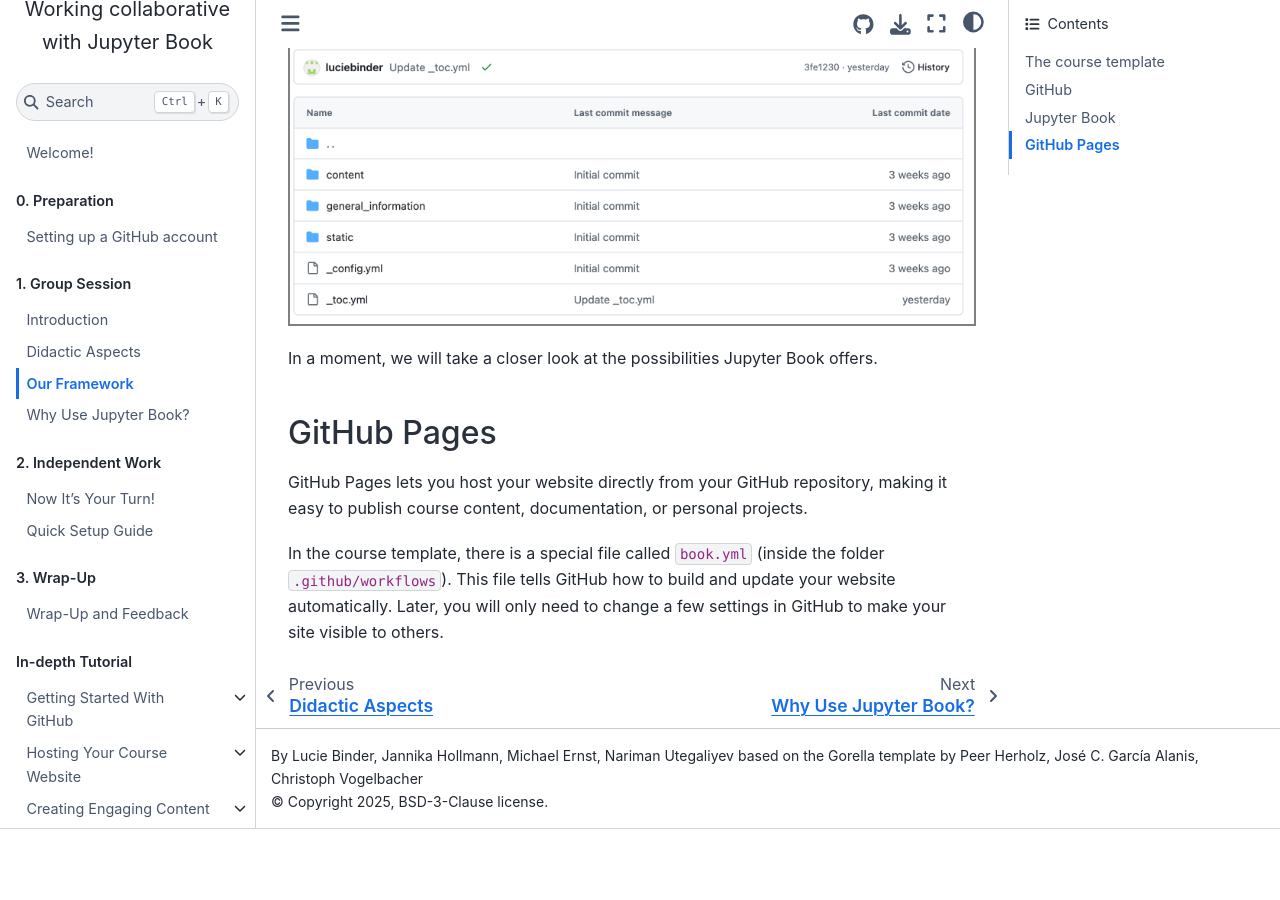
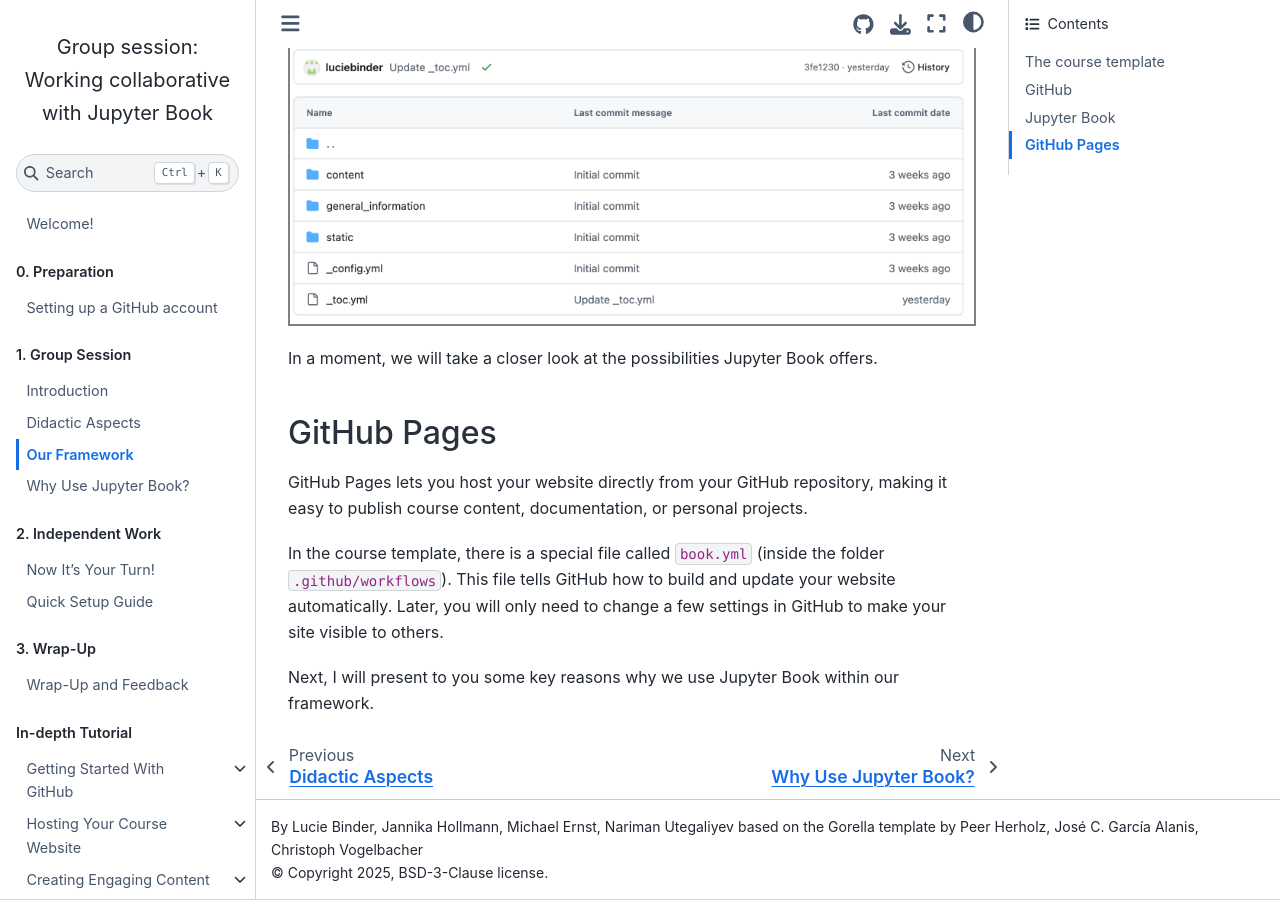
Before and after one commit to luciebinder/ws-openness-2025, a Jupyter Book: the page built from general-information/framework.md, in a window 1280 px wide and 900 px high, scrolled down 1883 px. Built offline with Jupyter Book 1.0.4 settings and Sphinx 7.4.7 and the Sphinx Book theme 1.1.4, drawn with Linux system fonts in a browser that asks for light colours; before the commit the page ends 2712 px from its top, so only the background shows below that.

Commit message:
Update framework.md

```diff
--- a/general-information/framework.md
+++ b/general-information/framework.md
@@ -50,3 +50,5 @@
 GitHub Pages lets you host your website directly from your GitHub repository, making it easy to publish course content, documentation, or personal projects.
 
 In the course template, there is a special file called `book.yml` (inside the folder `.github/workflows`). This file tells GitHub how to build and update your website automatically. Later, you will only need to change a few settings in GitHub to make your site visible to others.
+
+Next, I will present to you some key reasons why we use Jupyter Book within our framework.
```
